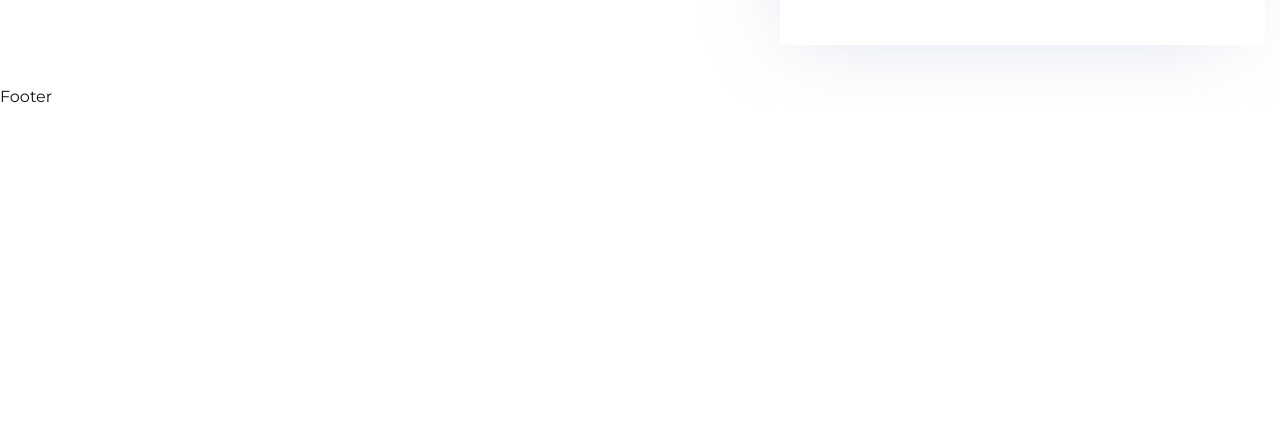
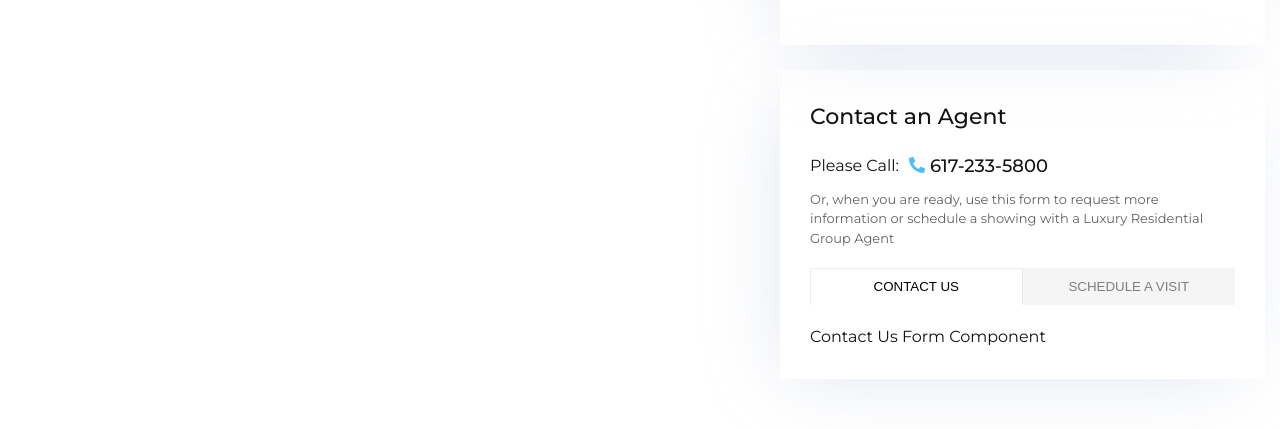
Before and after one commit to banderovskyi/detail-view-page, a React (Create React App) app: page / in a window 1280 px wide. Shown: the part 2568-2997 px from the top of the page. Before the commit the page ends 2677 px from the top, so only its background shows below. Built offline with nearby package versions, Linux system fonts and the light colour scheme; grey boxes are pictures that could not be loaded.

Commit message:
The contact us component was added

```diff
--- a/src/App.scss
+++ b/src/App.scss
@@ -65,3 +65,8 @@
     padding-right: 0px;
   }
 }
+
+.text-small {
+  font-size: 13px;
+  opacity: 0.67;
+}
--- a/src/components/Aside/Aside.js
+++ b/src/components/Aside/Aside.js
@@ -7,6 +7,7 @@ import ListingTitle from '../ListingTitle/ListingTitle';
 import ListingDetail from '../ListingDetail/ListingDetail';
 import ListingTabs from '../ListingTabs/ListingTabs';
 import ListingMap from '../ListingMap/ListingMap';
+import ListingContactUs from '../ListingContactUs/ListingContactUs';
 
 const Aside = (props) => {
   const [location] = useState(
@@ -24,6 +25,7 @@ const Aside = (props) => {
         <h3 className="aside__title aside__title--padding">Map Location</h3>
         <ListingMap location={location} />
       </div>
+      <ListingContactUs className="aside__card" />
     </aside>
   );
 };
--- a/src/components/Aside/Aside.scss
+++ b/src/components/Aside/Aside.scss
@@ -16,6 +16,7 @@ $card-mobile-padding: 20px;
 .aside__map {
   padding: $card-padding 0;
   box-shadow: -11px 12px 77px -22px rgba(160, 178, 205, 0.4);
+  margin-bottom: 25px;
 }
 
 .aside__title {
--- /dev/null
+++ b/src/components/ListingContactUs/ListingContactUs.js
@@ -0,0 +1,72 @@
+import React, { useState } from 'react';
+import PropTypes from 'prop-types';
+import './ListingContactUs.scss';
+import ContactItem from '../UI/ContactItem/ContactItem';
+import { faPhoneAlt } from '@fortawesome/free-solid-svg-icons';
+
+const ListingContactUs = (props) => {
+  const [tabs, setTabs] = useState([
+    {
+      title: 'Contact Us',
+      isActive: true,
+      content: <div>Contact Us Form Component</div>,
+    },
+    {
+      title: 'Schedule a Visit',
+      isActive: false,
+      content: <div>Schedule a Visit Form Component</div>,
+    },
+  ]);
+  const [activeTabContent, setActiveTabContent] = useState(
+    tabs[0].content || <p className="text-small">Something went wrong</p>
+  );
+
+  const handleTabClick = (content, activeTitle) => {
+    setActiveTabContent(content);
+    setTabs((prevState) => {
+      return prevState.map((item) => {
+        if (item.title === activeTitle) {
+          item.isActive = true;
+          return item;
+        } else {
+          item.isActive = false;
+          return item;
+        }
+      });
+    });
+  };
+
+  return (
+    <div className={`listing-contact-us ${props.className ? props.className : ''}`}>
+      <h3 className="aside__title">Contact an Agent</h3>
+      <ContactItem
+        className="listing-contact-us__contact-item"
+        description="Please Call"
+        icon={faPhoneAlt}
+        contact="617-233-5800"
+        href="tel:617-233-5800"
+      />
+      <p className="listing-contact-us__desription text-small">
+        Or, when you are ready, use this form to request more information or schedule a showing with
+        a Luxury Residential Group Agent
+      </p>
+      <div className="listing-contact-us__tabs">
+        {tabs.map((tab, i) => (
+          <button
+            className={`listing-contact-us__tab ${
+              tab.isActive ? 'listing-contact-us__tab--active' : ''
+            }`}
+            key={tab.title + i}
+            onClick={() => handleTabClick(tab.content, tab.title)}>
+            {tab.title}
+          </button>
+        ))}
+      </div>
+      <div className="listing-contact-us__main">{activeTabContent}</div>
+    </div>
+  );
+};
+
+ListingContactUs.propTypes = { className: PropTypes.string };
+
+export default ListingContactUs;
--- /dev/null
+++ b/src/components/ListingContactUs/ListingContactUs.scss
@@ -0,0 +1,37 @@
+@import '../../vars';
+
+.listing-contact-us__contact-item {
+  margin-bottom: 10px;
+}
+
+.listing-contact-us__desription {
+  margin-bottom: 20px;
+}
+
+.listing-contact-us__tabs {
+  display: grid;
+  grid-template-columns: repeat(2, 1fr);
+  margin-bottom: 20px;
+}
+
+.listing-contact-us__tab {
+  padding: 0;
+  border: none;
+  background-color: transparent;
+  text-transform: uppercase;
+  padding: 10px 0;
+  border: 1px solid transparent;
+  border-bottom: 1px solid $color-border;
+  opacity: 0.5;
+  transition: border-color 0.3s, opacity 0.3s, background-color 0.3s;
+  background-color: $color-border;
+  &--active {
+    border: 1px solid $color-border;
+    border-bottom-color: transparent;
+    opacity: 1;
+    background-color: transparent;
+  }
+  &:hover {
+    opacity: 1;
+  }
+}
--- /dev/null
+++ b/src/components/UI/ContactItem/ContactItem.js
@@ -0,0 +1,32 @@
+import React from 'react';
+import PropTypes from 'prop-types';
+import './ContactItem.scss';
+import { FontAwesomeIcon } from '@fortawesome/react-fontawesome';
+
+const ContactItem = (props) => {
+  return (
+    <div className={`contact-item ${props.className ? props.className : ''}`}>
+      {props.description && <div className="contact-item__description">{props.description}:</div>}
+      {props.icon && (
+        <div className="contact-item__icon">
+          <FontAwesomeIcon icon={props.icon} />
+        </div>
+      )}
+      {props.contact && (
+        <div className="contact-item__value">
+          <a href={props.href}>{props.contact}</a>
+        </div>
+      )}
+    </div>
+  );
+};
+
+ContactItem.propTypes = {
+  className: PropTypes.string,
+  description: PropTypes.string,
+  icon: PropTypes.object,
+  contact: PropTypes.string,
+  href: PropTypes.string,
+};
+
+export default ContactItem;
--- /dev/null
+++ b/src/components/UI/ContactItem/ContactItem.scss
@@ -0,0 +1,26 @@
+@import '../../../vars';
+
+.contact-item {
+  display: flex;
+  align-items: center;
+}
+
+.contact-item__description {
+  margin-right: 10px;
+}
+
+.contact-item__icon {
+  margin-right: 5px;
+  svg,
+  path {
+    fill: $color-secondary;
+  }
+}
+
+.contact-item__value {
+  font-size: 18px;
+  font-weight: 500;
+  a {
+    @include link-hover(true);
+  }
+}
```
Also changed, not shown: 1 other file (tests, documents, lock files or other folders).
